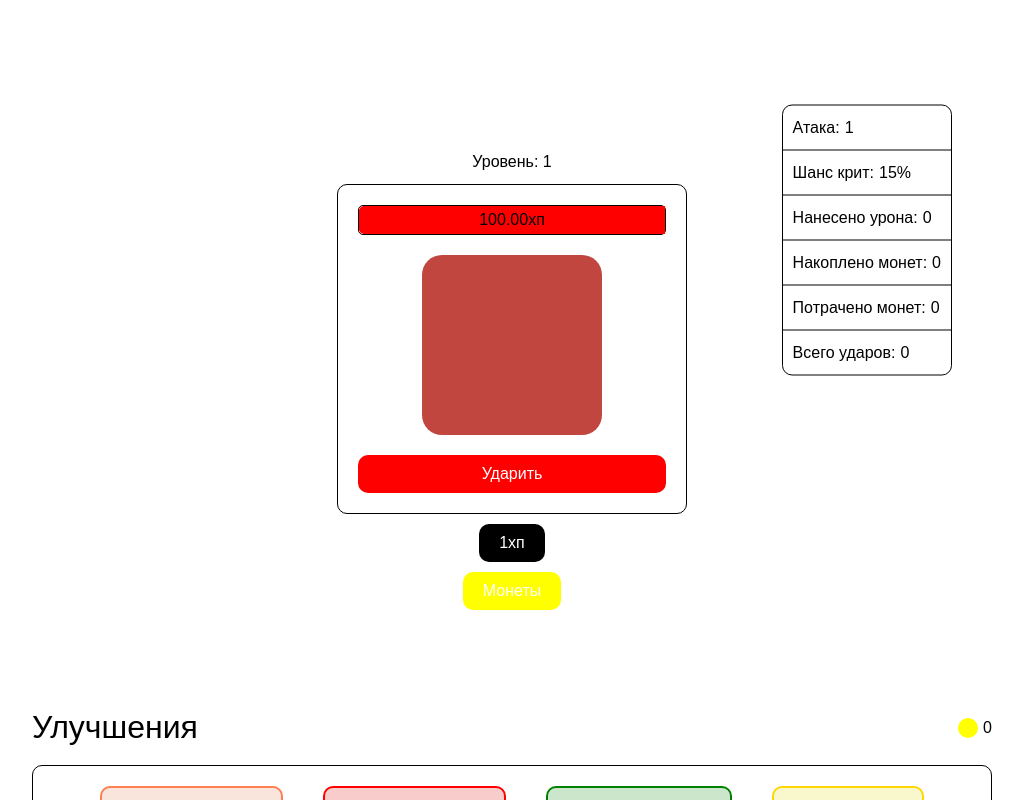
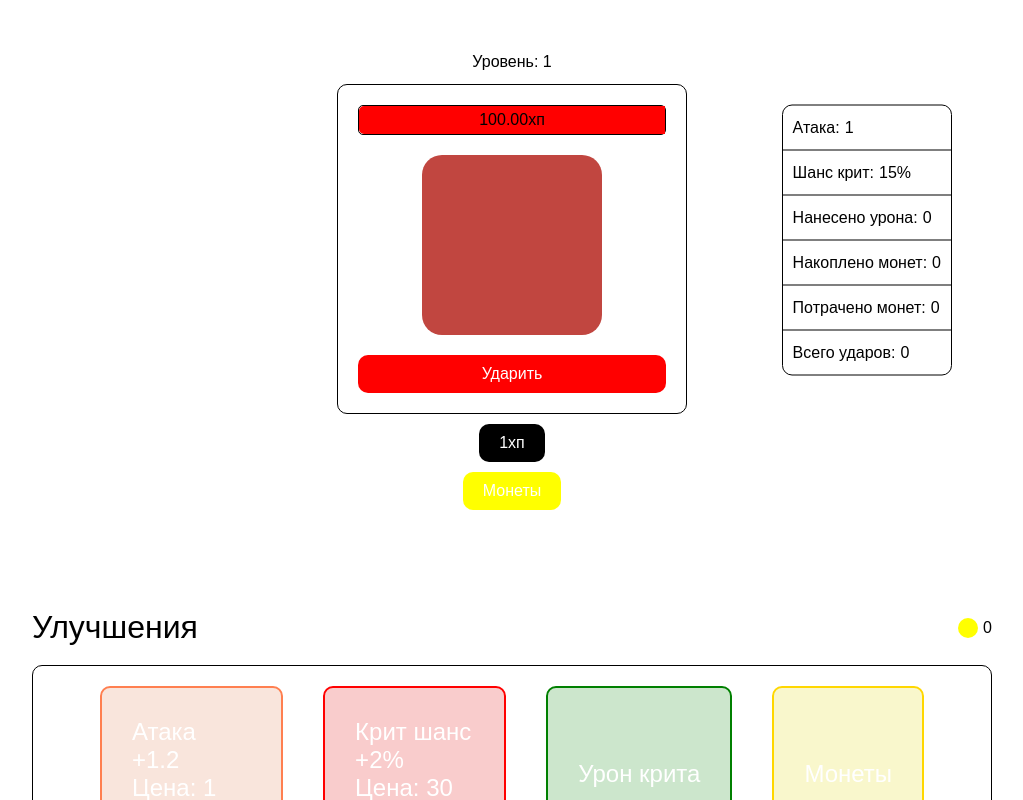
Before and after one commit to HELLRAID-cmd/Tap-Tap-MonsterHunter, a React (Vite) app in the folder client/: page / in a window 1280 px wide. Shown: the top 800 px of the page, without its empty margins (128-1151 px from the left). Built offline with nearby package versions, Linux system fonts and the light colour scheme.

Commit message:
понизил паддинг

```diff
--- a/client/src/Components/Monster/Monster.scss
+++ b/client/src/Components/Monster/Monster.scss
@@ -5,7 +5,7 @@
   gap: 10px;
   position: relative;
   margin: 0 0 100px 0;
-  padding: 150px 0 0 0;
+  padding: 50px 0 0 0;
 
   &-wrapper {
     display: flex;
```
